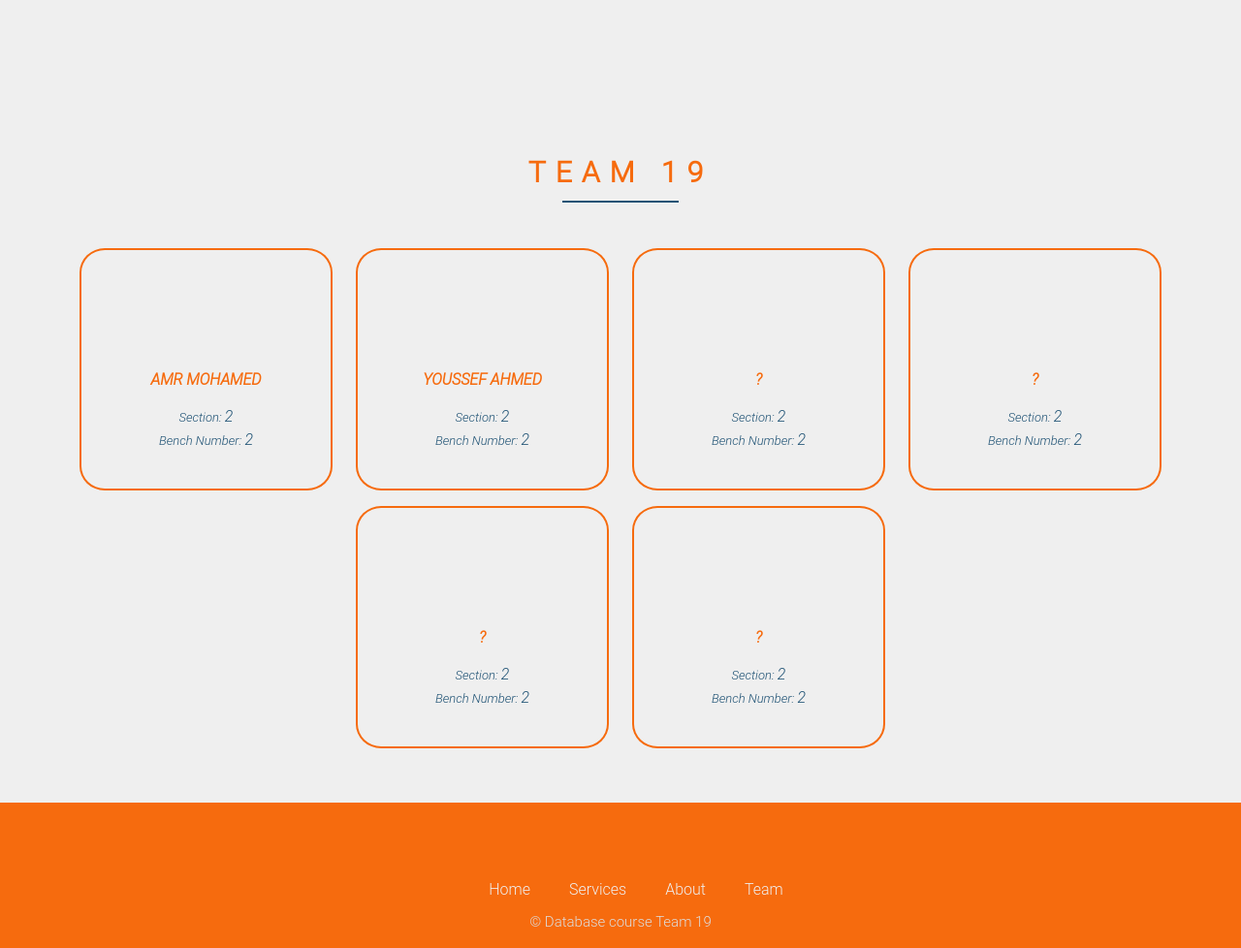
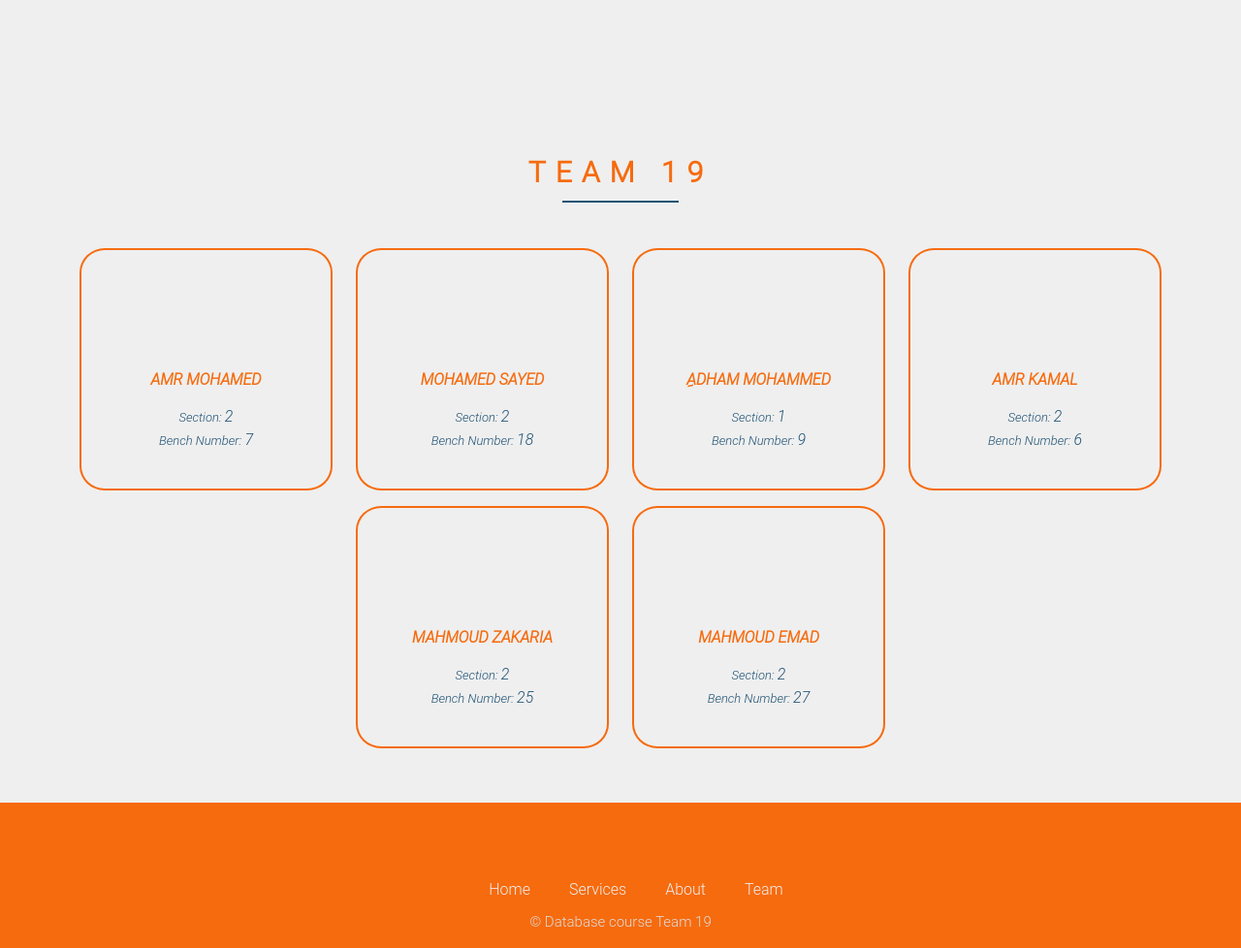
Before and after one commit to Amrmohamed090/Emergency-Department-Web_application, a Flask app: page / in a window 1280 px wide. Shown: the part 1809-2787 px from the top of the page at 97% size. Run offline with Flask 2, Linux system fonts and the light colour scheme; some libraries are stand-ins or nearby versions; some web fonts are replaced.

Commit message:
Update index.html

```diff
--- a/emergencydebartment/templates/index.html
+++ b/emergencydebartment/templates/index.html
@@ -160,7 +160,7 @@
                   >Section:
                   <span style="font-weight: bolder; font-size: 16px">2</span>
                   <br />Bench Number:
-                  <span style="font-weight: bolder; font-size: 16px">2</span></i
+                  <span style="font-weight: bolder; font-size: 16px">7</span></i
                 >
               </p>
             </div>
@@ -170,13 +170,13 @@
               <div class="icon-holder position-relative mt-2">
                 <i class="fa-solid fa-user position-absolute bottom-0 icon"></i>
               </div>
-              <h4 class="mb-3 mt-3 text-uppercase"><i>youssef ahmed</i></h4>
+              <h4 class="mb-3 mt-3 text-uppercase"><i>Mohamed sayed</i></h4>
               <p class="">
                 <i
                   >Section:
                   <span style="font-weight: bolder; font-size: 16px">2</span>
                   <br />Bench Number:
-                  <span style="font-weight: bolder; font-size: 16px">2</span></i
+                  <span style="font-weight: bolder; font-size: 16px">18</span></i
                 >
               </p>
             </div>
@@ -186,13 +186,13 @@
               <div class="icon-holder position-relative mt-2">
                 <i class="fa-solid fa-user position-absolute bottom-0 icon"></i>
               </div>
-              <h4 class="mb-3 mt-3 text-uppercase"><i>?</i></h4>
+              <h4 class="mb-3 mt-3 text-uppercase"><i>ِadham mohammed</i></h4>
               <p class="">
                 <i
                   >Section:
-                  <span style="font-weight: bolder; font-size: 16px">2</span>
+                  <span style="font-weight: bolder; font-size: 16px">1</span>
                   <br />Bench Number:
-                  <span style="font-weight: bolder; font-size: 16px">2</span></i
+                  <span style="font-weight: bolder; font-size: 16px">9</span></i
                 >
               </p>
             </div>
@@ -202,13 +202,13 @@
               <div class="icon-holder position-relative mt-2">
                 <i class="fa-solid fa-user position-absolute bottom-0 icon"></i>
               </div>
-              <h4 class="mb-3 mt-3 text-uppercase"><i>?</i></h4>
+              <h4 class="mb-3 mt-3 text-uppercase"><i>Amr kamal</i></h4>
               <p class="">
                 <i
                   >Section:
                   <span style="font-weight: bolder; font-size: 16px">2</span>
                   <br />Bench Number:
-                  <span style="font-weight: bolder; font-size: 16px">2</span></i
+                  <span style="font-weight: bolder; font-size: 16px">6</span></i
                 >
               </p>
             </div>
@@ -218,13 +218,13 @@
               <div class="icon-holder position-relative mt-2">
                 <i class="fa-solid fa-user position-absolute bottom-0 icon"></i>
               </div>
-              <h4 class="mb-3 mt-3 text-uppercase"><i>?</i></h4>
+              <h4 class="mb-3 mt-3 text-uppercase"><i>Mahmoud zakaria</i></h4>
               <p class="">
                 <i
                   >Section:
                   <span style="font-weight: bolder; font-size: 16px">2</span>
                   <br />Bench Number:
-                  <span style="font-weight: bolder; font-size: 16px">2</span></i
+                  <span style="font-weight: bolder; font-size: 16px">25</span></i
                 >
               </p>
             </div>
@@ -234,13 +234,13 @@
               <div class="icon-holder position-relative mt-2">
                 <i class="fa-solid fa-user position-absolute bottom-0 icon"></i>
               </div>
-              <h4 class="mb-3 mt-3 text-uppercase"><i>?</i></h4>
+              <h4 class="mb-3 mt-3 text-uppercase"><i>Mahmoud emad</i></h4>
               <p class="">
                 <i
                   >Section:
                   <span style="font-weight: bolder; font-size: 16px">2</span>
                   <br />Bench Number:
-                  <span style="font-weight: bolder; font-size: 16px">2</span></i
+                  <span style="font-weight: bolder; font-size: 16px">27</span></i
                 >
               </p>
             </div>
```
